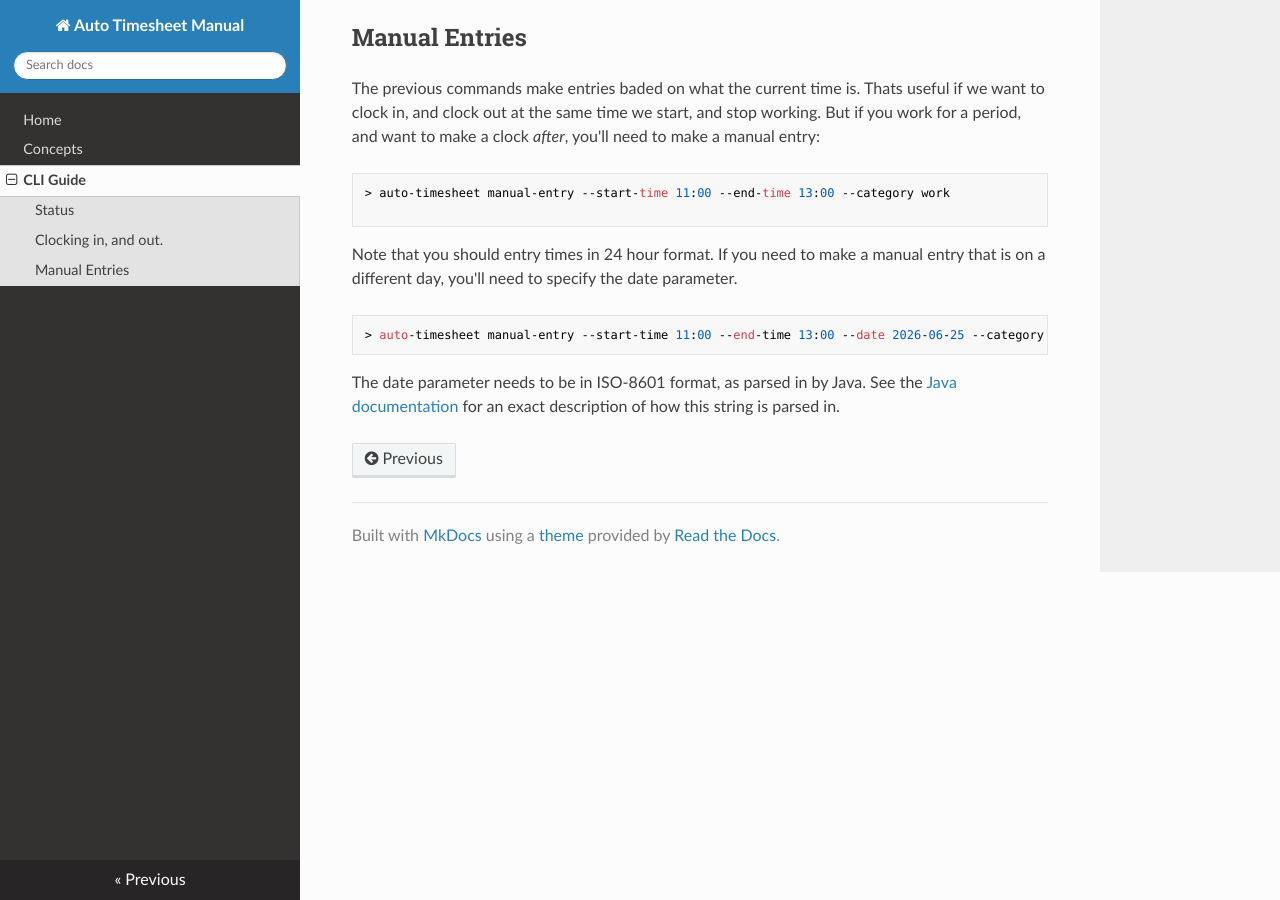
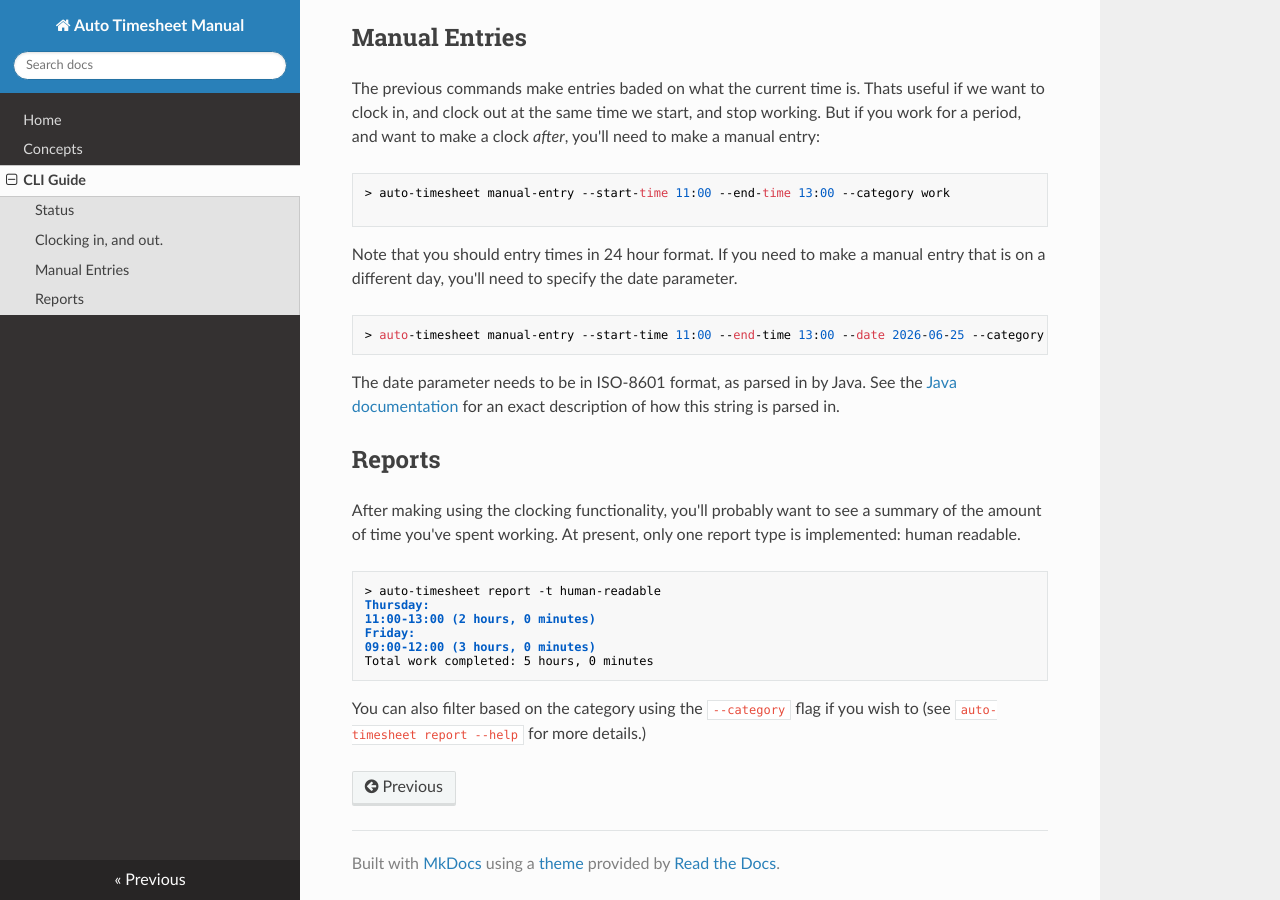
Before and after one commit to jamescrake-merani/auto-timesheet, an MkDocs documentation site: the page built from docs/docs/guide.md, in a window 1280 px wide and 900 px high, scrolled down 1143 px. Built offline with MkDocs 1.6.1, drawn with Linux system fonts in a browser that asks for light colours; nearby versions of some CDN libraries.

Commit message:
Talk about reports.

````diff
--- a/docs/docs/guide.md
+++ b/docs/docs/guide.md
@@ -65,3 +65,18 @@ Note that you should entry times in 24 hour format. If you need to make a manual
 ```
 
 The date parameter needs to be in ISO-8601 format, as parsed in by Java. See the [Java documentation](https://docs.oracle.com/javase/8/docs/api/java/time/format/DateTimeFormatter.html#ISO_LOCAL_DATE) for an exact description of how this string is parsed in.
+
+## Reports
+
+After making using the clocking functionality, you'll probably want to see a summary of the amount of time you've spent working. At present, only one report type is implemented: human readable.
+
+```
+> auto-timesheet report -t human-readable
+Thursday:
+11:00-13:00 (2 hours, 0 minutes)
+Friday:
+09:00-12:00 (3 hours, 0 minutes)
+Total work completed: 5 hours, 0 minutes
+```
+
+You can also filter based on the category using the `--category` flag if you wish to (see `auto-timesheet report --help` for more details.)
````
